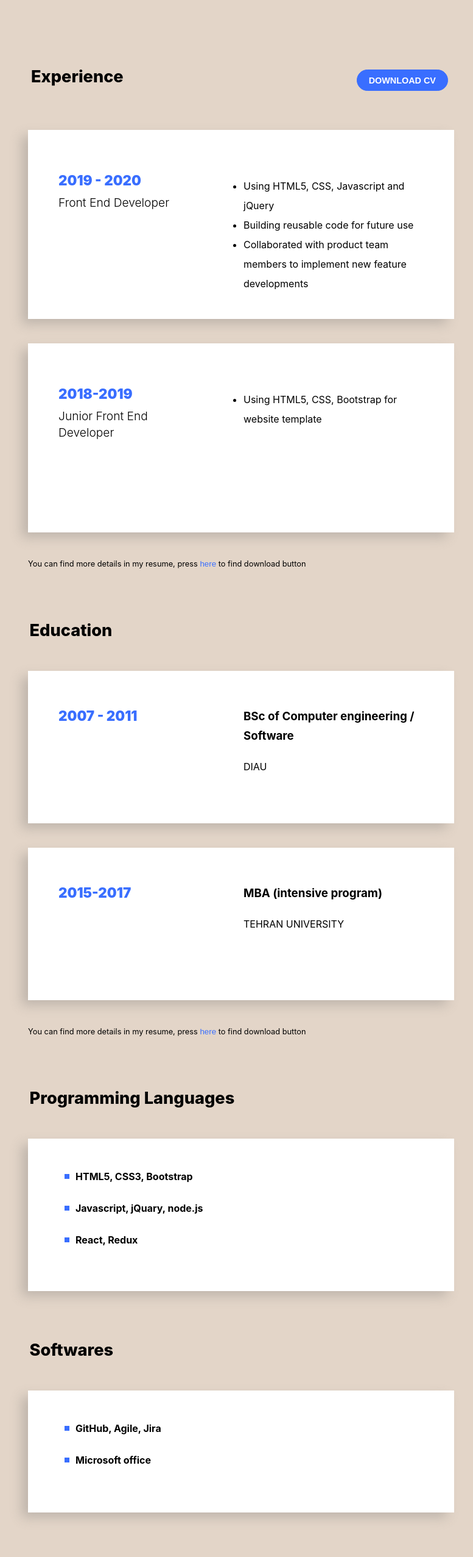
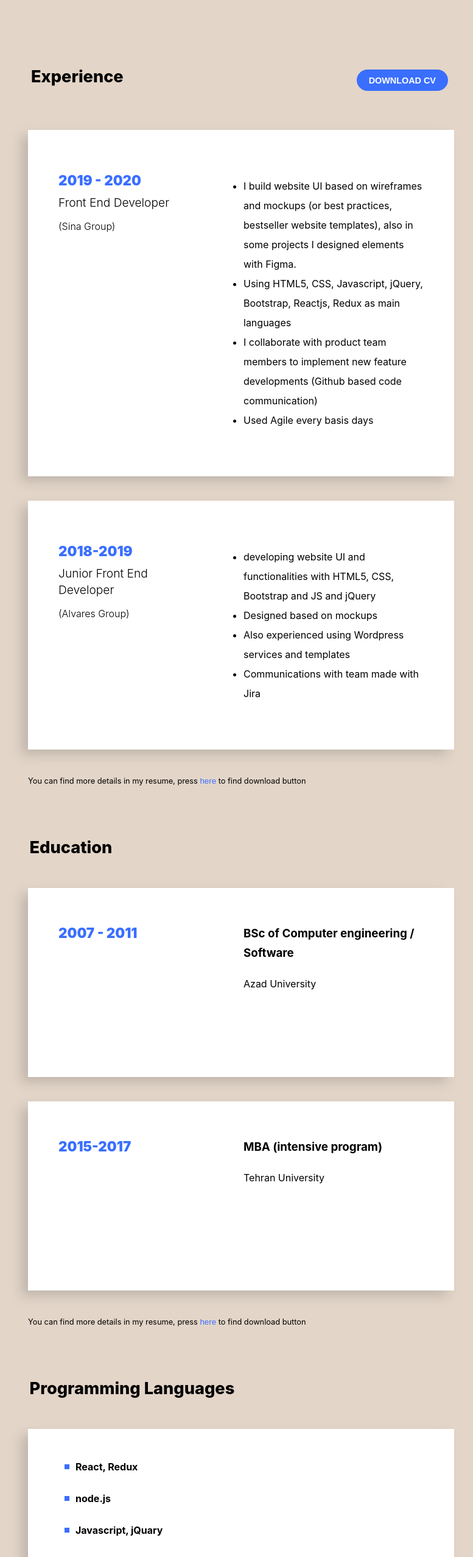
Before and after one commit to faraneh/Dream, a React (Create React App) app: page /resume in a window 1280 px wide. Shown: the part 243-2796 px from the top of the page at 61% size, without its empty margins (244-1021 px from the left). Built offline with nearby package versions, Linux system fonts and the light colour scheme.

Commit message:
going real !

```diff
--- a/src/components/mainPage/mainPageBody/mainPageBody.css
+++ b/src/components/mainPage/mainPageBody/mainPageBody.css
@@ -117,9 +117,9 @@
     transform: scale(1.1);
 }
 .mainBodyDesc {
-    line-height: 2rem;
+    line-height: 1.8rem;
     color: rgb(59, 59, 59);
-    font-size: 1.1rem;
+    font-size: 1rem;
 }
 
 .personalImage {
@@ -141,7 +141,7 @@
 .mainPageCenterBoxLeft h2 {
     font-weight: 300;
     font-size: 1.1rem;
-    margin-bottom: 73px;
+    margin-bottom: 75px;
 }
 .mainPageLeftBoxBottom {
     background-color:rgb(255, 251, 248);
--- a/src/components/mainPage/mainPageBody/mainPageBody.jsx
+++ b/src/components/mainPage/mainPageBody/mainPageBody.jsx
@@ -40,7 +40,7 @@ const mainPageBody = (props) => {
                             pathname: '/projects'
                         }} style={{textDecoration: 'none', color: 'inherit'}}>PROJECTS</Link></button>
                     </div>
-                    <p className={'mainBodyDesc'}>I'm a paragraph. Click here to add your own text and edit me. It’s easy. Just click “Edit Text” or double click me to add your own content and make changes to the font.<br /><br />I’m a great place for you to tell a story and let your users know a little more about you.</p>
+                    <p className={'mainBodyDesc'}>My name is Farane and I'm front end developer, I ususally work with react, and Im axperienced in HTML, CSS, JS, Reactjs and Redux. <br /> In each project I do seach for better ways to build minimal, simple, beautifull websites which helps my clients to reach whay they need, In my idea, small ideas can make big changes, if we know how to build them with creativity and passion :)</p>
                 </div>
             </div>
         </div>
--- a/src/components/projects/projects.jsx
+++ b/src/components/projects/projects.jsx
@@ -8,21 +8,21 @@ import MainPageFooter from '../mainPage/mainPageFooter/mainPageFooter';
 class Projects extends Component {
     state = {
         projectList:[
-            {
-                name: 'Todo List',
-                description: 'Lorem ipsum dolor sit amet, consectetur adipisicing elit. Optio, ut? Ipsum, architecto. Rem amet libero corrupti! Quia ipsum explicabo ipsam soluta, ullam unde voluptatibus placeat ratione. Itaque earum nostrum saepe!',
-                imageURL: 'https://images.unsplash.com/photo-1610641564155-8ea9845579dd?ixid=MnwxMjA3fDB8MHxwaG90by1wYWdlfHx8fGVufDB8fHx8&ixlib=rb-1.2.1&auto=format&fit=crop&w=1000&q=80',
-                componentName: "/todolist",
-            },
-            {
-                name: 'Resto',
-                description: 'Lorem ipsum dolor sit amet, consectetur adipisicing elit. Optio, ut? Ipsum, architecto. Rem amet libero corrupti! Quia ipsum explicabo ipsam soluta, ullam unde voluptatibus placeat ratione. Itaque earum nostrum saepe!',
-                imageURL: 'https://images.unsplash.com/photo-1508403233766-d611abbd37c5?ixid=MnwxMjA3fDB8MHxwaG90by1wYWdlfHx8fGVufDB8fHx8&ixlib=rb-1.2.1&auto=format&fit=crop&w=1000&q=80',
-                componentName: '/projects/Resto',
-            },
+            // {
+            //     name: 'Todo List',
+            //     description: 'Lorem ipsum dolor sit amet, consectetur adipisicing elit. Optio, ut? Ipsum, architecto. Rem amet libero corrupti! Quia ipsum explicabo ipsam soluta, ullam unde voluptatibus placeat ratione. Itaque earum nostrum saepe!',
+            //     imageURL: 'https://images.unsplash.com/photo-1610641564155-8ea9845579dd?ixid=MnwxMjA3fDB8MHxwaG90by1wYWdlfHx8fGVufDB8fHx8&ixlib=rb-1.2.1&auto=format&fit=crop&w=1000&q=80',
+            //     componentName: "/todolist",
+            // },
+            // {
+            //     name: 'Resto',
+            //     description: 'Lorem ipsum dolor sit amet, consectetur adipisicing elit. Optio, ut? Ipsum, architecto. Rem amet libero corrupti! Quia ipsum explicabo ipsam soluta, ullam unde voluptatibus placeat ratione. Itaque earum nostrum saepe!',
+            //     imageURL: 'https://images.unsplash.com/photo-1508403233766-d611abbd37c5?ixid=MnwxMjA3fDB8MHxwaG90by1wYWdlfHx8fGVufDB8fHx8&ixlib=rb-1.2.1&auto=format&fit=crop&w=1000&q=80',
+            //     componentName: '/projects/Resto',
+            // },
             {
                 name: 'Travel blog',
-                description: 'Lorem ipsum dolor sit amet, consectetur adipisicing elit. Optio, ut? Ipsum, architecto. Rem amet libero corrupti! Quia ipsum explicabo ipsam soluta, ullam unde voluptatibus placeat ratione. Itaque earum nostrum saepe!',
+                description: 'This One-page website is made 100% with Reactjs components, as its only a template, post datas has been saved in internal states. for more information please click the image :',
                 imageURL: 'https://images.unsplash.com/photo-1471970394675-613138e45da3?ixid=MnwxMjA3fDB8MHxwaG90by1wYWdlfHx8fGVufDB8fHx8&ixlib=rb-1.2.1&auto=format&fit=crop&w=1000&q=80',
                 componentName: '/travel-blog',
             }
--- a/src/components/resume/resume.css
+++ b/src/components/resume/resume.css
@@ -8,7 +8,7 @@
 
 .resumeBox {
     width: 700px;
-    height: 310px;
+    min-height: 310px;
     background-color: white;
     box-shadow: -11px 9px 18px -1px rgba(105, 105, 105, 0.3);
     -webkit-box-shadow: -11px 9px 18px -1px rgba(105, 105, 105, 0.3);
--- a/src/components/resume/resume.jsx
+++ b/src/components/resume/resume.jsx
@@ -21,24 +21,30 @@ const resume = () => {
             <div className="resumeBox experience">
                 <div className="experienceOne">
                     <h2>2019 - 2020</h2>
-                    <h3>Front End Developer</h3>
+                    <h3 style={{marginBottom: 0}}>Front End Developer</h3>
+                    <h4 style={{ margin: 0, marginTop: 15, fontWeight: 300}}>(Sina Group)</h4>
                 </div>
                 <div className="experienceTwo">
                     <ul>
-                        <li>Using HTML5, CSS, Javascript and jQuery</li>
-                        <li>Building reusable code for future use</li>
-                        <li>Collaborated with product team members to implement new feature developments</li>
+                        <li>I build website UI based on wireframes and mockups (or best practices, bestseller website templates), also in some projects I designed elements with Figma.</li>
+                        <li>Using HTML5, CSS, Javascript, jQuery, Bootstrap, Reactjs, Redux as main languages</li>
+                        <li>I collaborate with product team members to implement new feature developments (Github based code communication)</li>
+                        <li>Used Agile every basis days</li>
                     </ul>
                 </div>
             </div>
             <div className="resumeBox experience">
                 <div className="experienceOne">
                     <h2>2018-2019</h2>
-                    <h3>Junior Front End Developer</h3>
+                    <h3 style={{marginBottom: 0}}>Junior Front End Developer</h3>
+                    <h4 style={{ margin: 0, marginTop: 15, fontWeight: 300}}>(Alvares Group)</h4>
                 </div>
                 <div className="experienceTwo">
                     <ul>
-                        <li>Using HTML5, CSS, Bootstrap for website template</li>
+                        <li>developing website UI and functionalities with HTML5, CSS, Bootstrap and JS and jQuery</li>
+                        <li>Designed based on mockups</li>
+                        <li>Also experienced using Wordpress services and templates</li>
+                        <li>Communications with team made with Jira</li>
                     </ul>
                 </div>
             </div>
@@ -51,7 +57,7 @@ const resume = () => {
                 <div className="experienceTwo">
                     <ul>
                         <li style={{listStyle: 'none'}}><h3>BSc of Computer engineering / Software</h3></li>
-                        <li style={{listStyle: 'none'}}>DIAU</li>
+                        <li style={{listStyle: 'none'}}>Azad University</li>
                     </ul>
                 </div>
             </div>
@@ -62,7 +68,7 @@ const resume = () => {
                 <div className="experienceTwo">
                     <ul>
                         <li style={{listStyle: 'none'}}><h3>MBA (intensive program)</h3></li>
-                        <li style={{listStyle: 'none'}}>TEHRAN UNIVERSITY</li>
+                        <li style={{listStyle: 'none'}}>Tehran University</li>
                     </ul>
                 </div>
             </div>
@@ -70,16 +76,19 @@ const resume = () => {
             <h2 className={"resumeSubTitle"}>Programming Languages</h2>
             <div className="resumeBox experience"  style={{height: 250, paddingTop: 20}}>
                 <ul>
+                    <li className={'resumeList'}><div className="blueDotResume" /><p><b>React, Redux</b></p></li>
+                    <li className={'resumeList'}><div className="blueDotResume" /><p><b>node.js</b></p></li>
+                    <li className={'resumeList'}><div className="blueDotResume" /><p><b>Javascript, jQuary</b></p></li>
                     <li className={'resumeList'}><div className="blueDotResume" /><p><b>HTML5, CSS3, Bootstrap</b></p></li>
-                    <li className={'resumeList'}><div className="blueDotResume" /><p><b>Javascript, jQuary, node.js</b></p></li>
-                    <li className={'resumeList'}><div className="blueDotResume" /><p><b>React, Redux</b></p></li>
                 </ul>
             </div>
-            <h2 className={"resumeSubTitle"}>Softwares</h2>
+            <h2 className={"resumeSubTitle"}>Core Skills</h2>
             <div className="resumeBox experience"  style={{height: 200, paddingTop: 20}}>
                 <ul>
-                    <li className={'resumeList'}><div className="blueDotResume" /><p><b>GitHub, Agile, Jira</b></p></li>
-                    <li className={'resumeList'}><div className="blueDotResume" /><p><b>Microsoft office</b></p></li>
+                    <li className={'resumeList'}><div className="blueDotResume" /><p><b>Experience with Microsoft office</b></p></li>
+                    <li className={'resumeList'}><div className="blueDotResume" /><p><b>Experience with JIRA</b></p></li>
+                    <li className={'resumeList'}><div className="blueDotResume" /><p><b>Experience with Google Firebase</b></p></li>
+                    <li className={'resumeList'}><div className="blueDotResume" /><p><b>Proficient in understanding of code versioning tools (such as Git)</b></p></li>
                 </ul>
             </div>
             <h2 className={"resumeSubTitle"}>Languages</h2>
```
